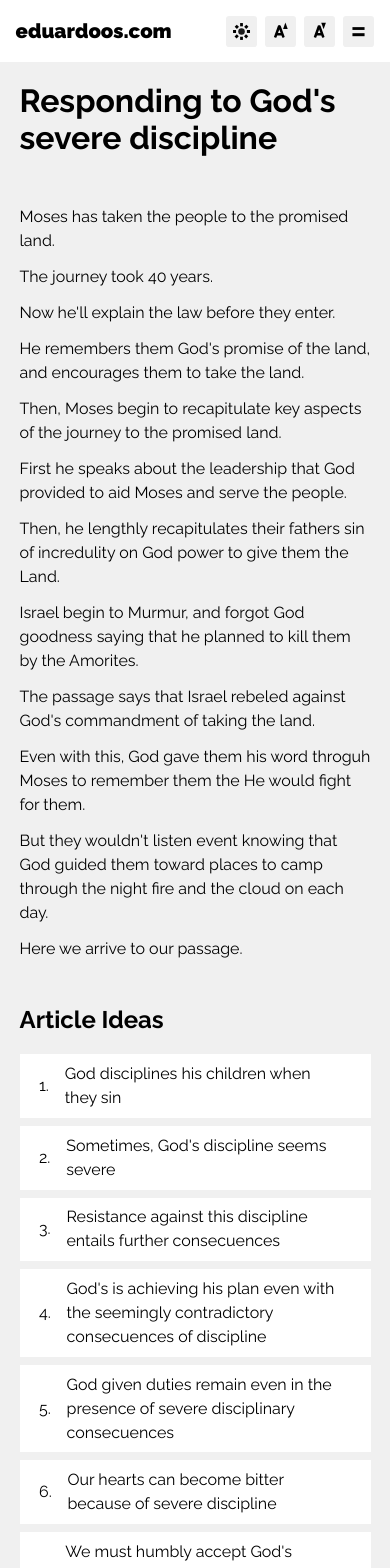
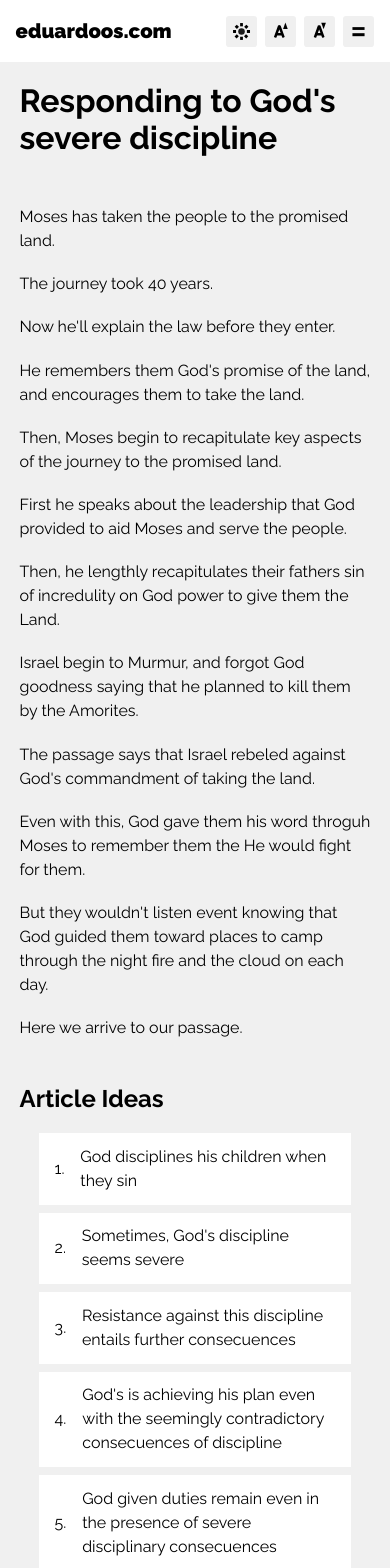
Before and after one commit to EduardoOsteicoechea/eduardoosfrontend, a React (Vite) app: page /responding_to_hard_discipline in a window 390 px wide. Shown: the top 1568 px of the page. Built offline with nearby package versions, Linux system fonts and the light colour scheme.

Commit message:
test deploy

```diff
--- a/src/pages/Responding_to_hard_discipline/Responding_to_hard_discipline.css
+++ b/src/pages/Responding_to_hard_discipline/Responding_to_hard_discipline.css
@@ -26,7 +26,7 @@
 .article_intro_section {
    display: flex;
    flex-direction: column;
-   gap: .75rem;
+   gap: 1.2rem;
 }
 
 .article_intro_section_heading {
@@ -153,28 +153,29 @@
       flex-direction: column;
       gap: .75rem;
    }
+
    .reference_to_article_headings_list_heading {
       font-family: f1b;
       line-height: 1.35rem;
       margin-bottom: 3dvw;
    }
+
    .reference_to_article_heading_list {
       display: flex;
       flex-direction: column;
       gap: .5rem;
+      padding: 0 5dvw;
    }
 
-   .biblically_justified_idea_list {
-
-   }
+   .biblically_justified_idea_list {}
 
    .biblically_justified_idea_list_item {
       margin-bottom: .5rem;
    }
 
-.reference_to_article_heading_list>li {
-      padding: 0 5dvw;
-}
+   .reference_to_article_heading_list>li {
+      padding: 1dvw 4dvw;
+   }
 
    .biblically_justified_idea_checkbox {
       margin-right: .5rem;
```
Also changed, not shown: public/static_data/responding_to_hard_discipline.json (+10 -0 lines), 5 other files (tests, documents, lock files or other folders).
